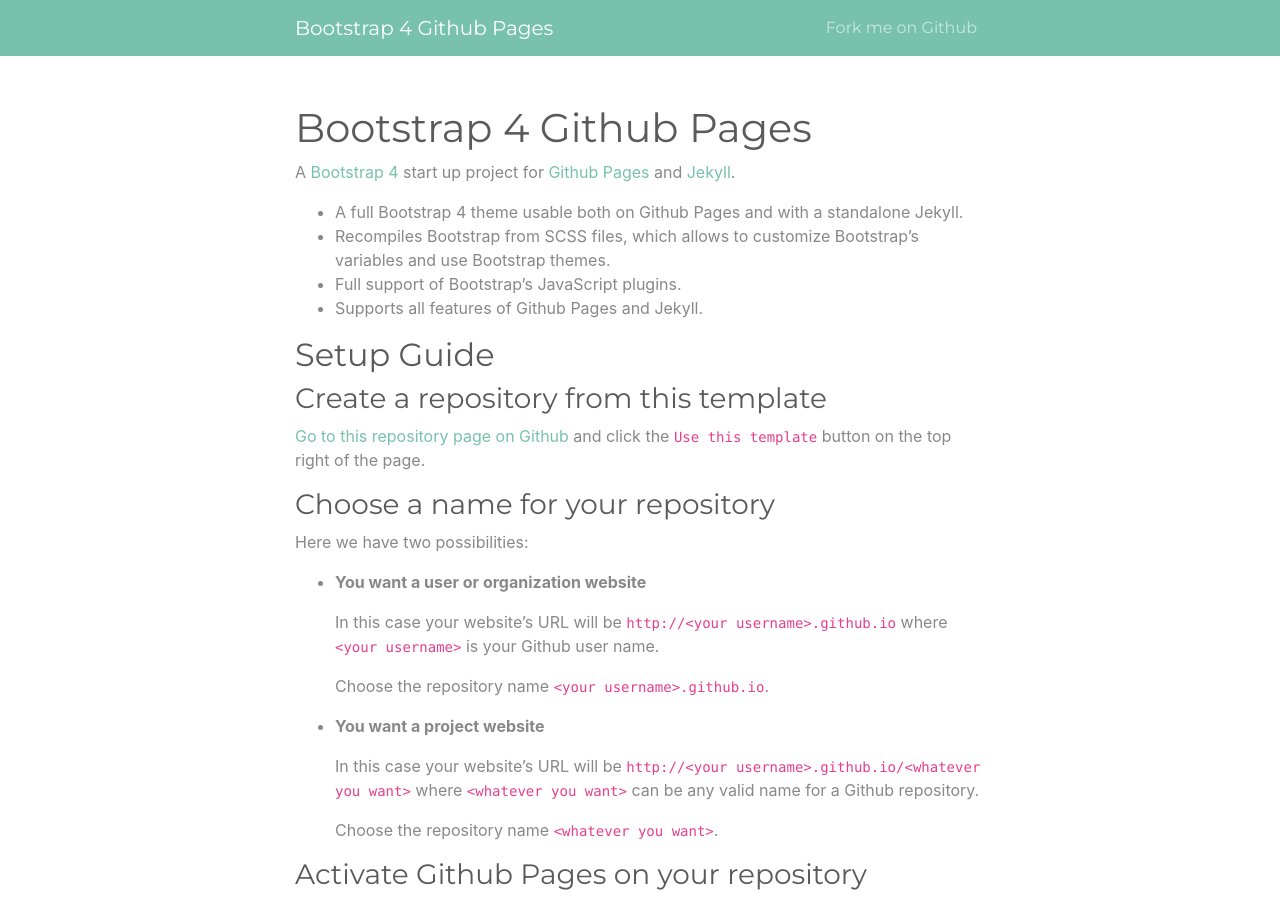
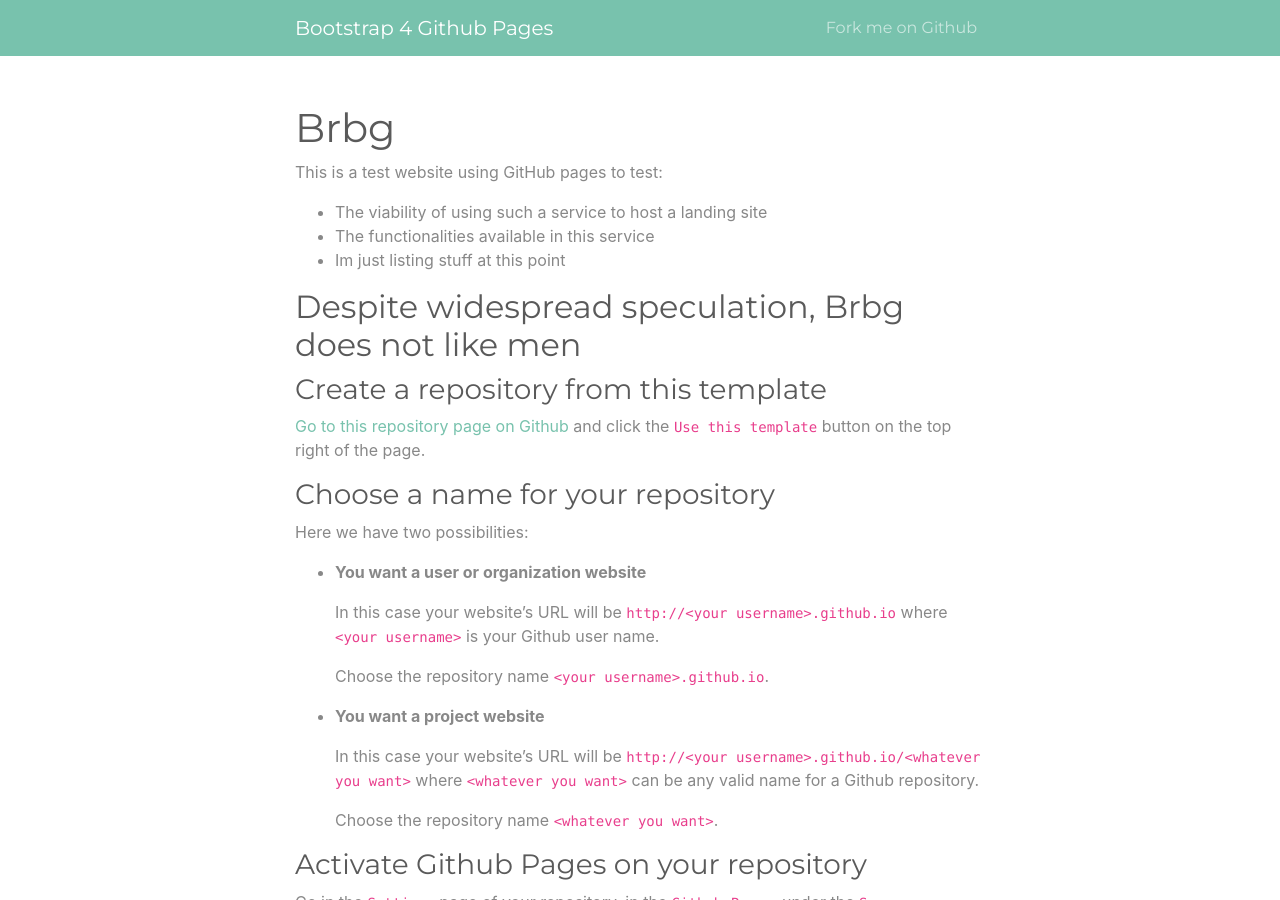
Before and after one commit to Brbg/Brbg.github.io, a Jekyll site: the page built from index.md, in a window 1280 px wide and 900 px high. Built offline with Jekyll 4.4.1, drawn with Linux system fonts in a browser that asks for light colours.

Commit message:
Update index.md

```diff
--- a/index.md
+++ b/index.md
@@ -1,16 +1,15 @@
 ---
 layout: page
-title: Bootstrap 4 Github Pages
+title: Brbg
 ---
 
-A [Bootstrap 4](https://getbootstrap.com/) start up project for [Github Pages](https://pages.github.com/) and [Jekyll](https://jekyllrb.com/).
+This is a test website using GitHub pages to test:
 
-* A full Bootstrap 4 theme usable both on Github Pages and with a standalone Jekyll.
-* Recompiles Bootstrap from SCSS files, which allows to customize Bootstrap's variables and use Bootstrap themes.
-* Full support of Bootstrap's JavaScript plugins.
-* Supports all features of Github Pages and Jekyll.
+* The viability of using such a service to host a landing site
+* The functionalities available in this service
+* Im just listing stuff at this point
 
-## Setup Guide
+## Despite widespread speculation, Brbg does not like men
 
 ### Create a repository from this template
 
```
